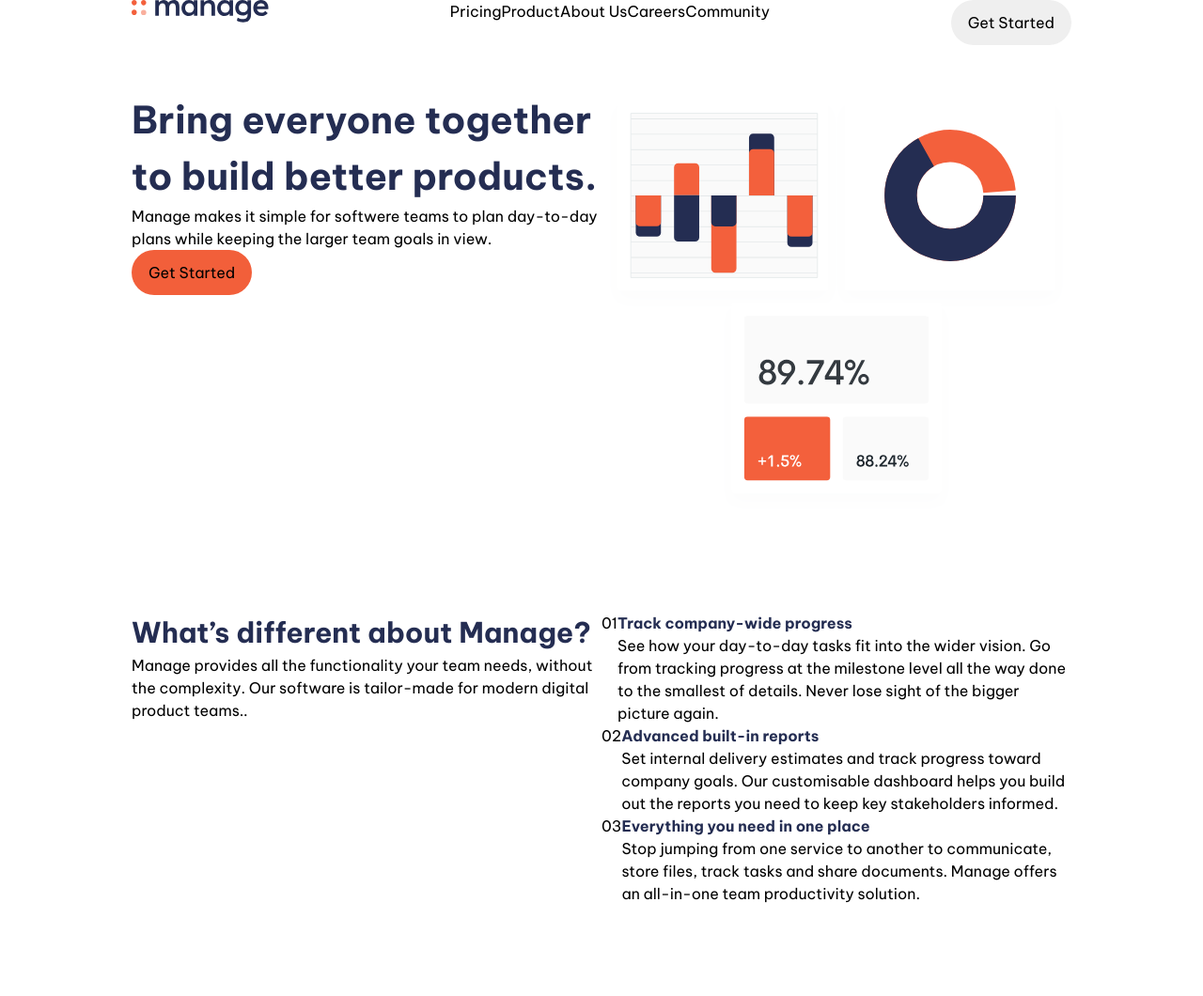
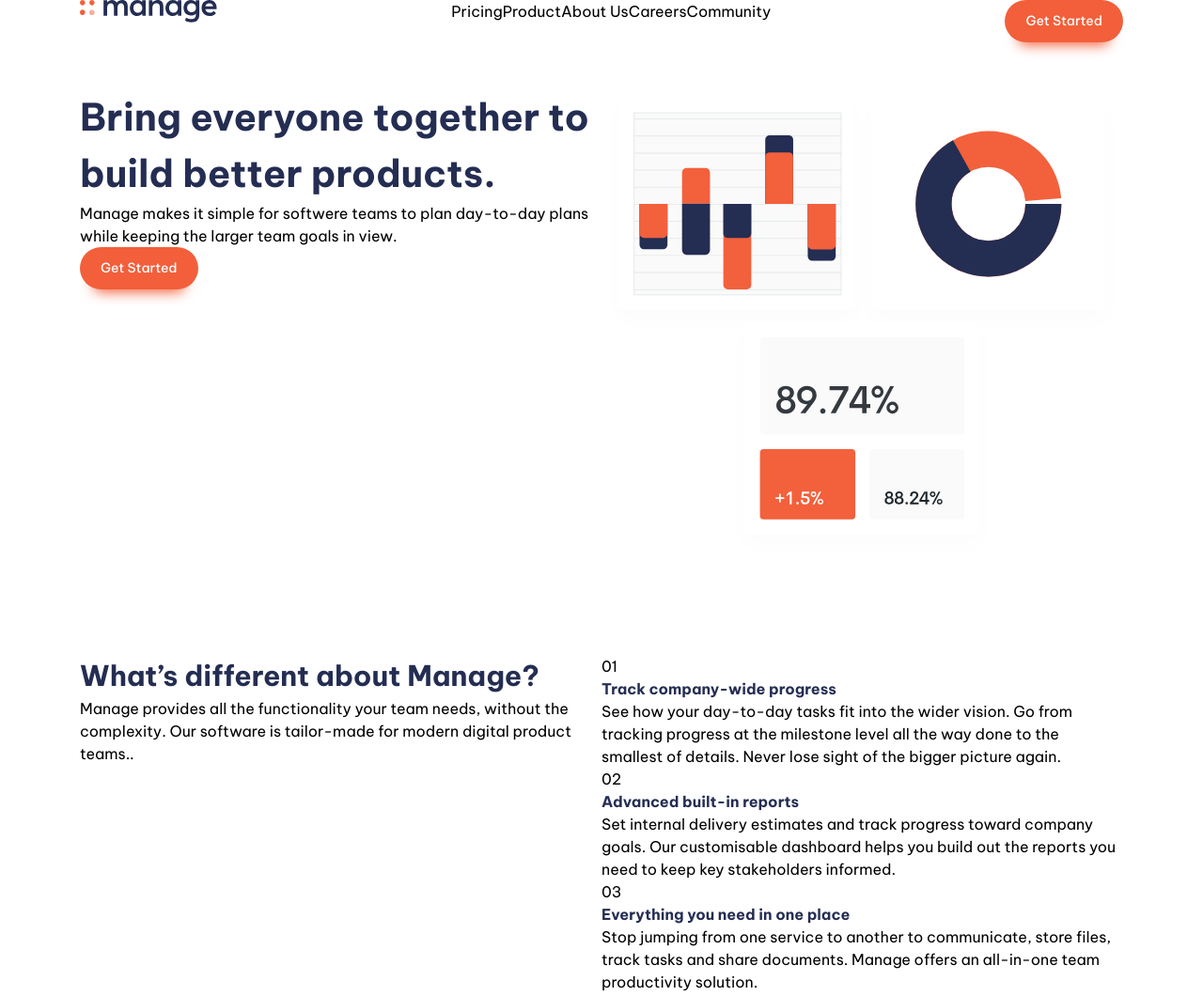
Before and after one commit to nemanjap16/manage-landing-page, a website built with Vite: page index.html in a window 1280 px wide. Shown: the top 1060 px of the page at 94% size. Built offline with nearby package versions, Linux system fonts and the light colour scheme.

Commit message:
finished button styling

```diff
--- a/css/button.css
+++ b/css/button.css
@@ -1,15 +1,33 @@
 .btn {
+    cursor: pointer;
     appearance: none;
     border: none;
     outline: none;
-    padding: 12px 18px;
+    padding: 12px 22px;
     border-radius: 36px;
+    width: max-content;
+    font-weight: var(--fw-500);
+    font-size: var(--fs-2);
 }
 
 button[data-type="white"] {
     background-color: var(--very-light-gray);
+    color: var(--bright-red);
+    box-shadow: 0 1.2em 1em -1em hsl(0, 84%, 57%);
+}
+
+button[data-type="white"]:hover,
+button[data-type="white"]:focus-visible {
+    background-color: hsla(0 0% 98% / 90%);
 }
 
 button[data-type="bright-red"] {
     background-color: var(--bright-red);
+    color: var(--very-light-gray);
+    box-shadow: 0 1.2em 1em -1em var(--bright-red);
 }
+
+button[data-type="bright-red"]:hover,
+button[data-type="bright-red"]:focus-visible {
+    background-color: hsla(12 88% 59% / 80%);
+}
--- a/css/utilities.css
+++ b/css/utilities.css
@@ -51,13 +51,27 @@
 /* DISPLAY */
 
 .container {
-    max-width: 1000px;
+    max-width: 1110px;
     width: 100%;
     margin-inline: auto;
+    padding-inline: 1rem;
+}
+
+@media (min-width: 1110px) {
+    .container {
+        padding-inline: 0;
+    }
 }
 
 .flex {
     display: flex;
+    flex-flow: wrap;
+}
+
+@media (max-width: 50em) {
+    .flex {
+        flex-direction: column;
+    }
 }
 
 .flex-center {
@@ -109,10 +123,24 @@
 
 .fs-5 {
     font-size: var(--fs-5);
+    line-height: 1.2;
+}
+
+@media (min-width: 900px) {
+    .fs-5 {
+        line-height: inherit;
+    }
 }
 
 .fs-6 {
     font-size: var(--fs-6);
+    line-height: 1.2;
+}
+
+@media (min-width: 900px) {
+    .fs-6 {
+        line-height: inherit;
+    }
 }
 
 /* FONT WEIGHT */
@@ -139,8 +167,20 @@
     width: 50%;
 }
 
+@media (max-width: 50em) {
+    .w-50 {
+        width: 100%;
+    }
+}
+
 .w-25 {
     width: 25%;
+}
+
+@media (max-width: 50em) {
+    .w-25 {
+        width: 100%;
+    }
 }
 
 .ml-auto {
--- a/global.css
+++ b/global.css
@@ -21,7 +21,7 @@
   /* 14px */
   --fs-2: 0.875rem;
   /* 15px */
-  --fs-5: 0.9375rem;
+  --fs-3: 0.9375rem;
   /* 16px */
   --fs-4: 1rem;
   /* 32px */
--- a/index.html
+++ b/index.html
@@ -29,7 +29,7 @@
           <li><a href="#">Community</a></li>
         </ul>
       </nav>
-      <button class="btn">Get Started</button>
+      <button class="btn" data-type="bright-red">Get Started</button>
     </div>
   </header>
   <main>
@@ -95,7 +95,7 @@
       <div class="container flex-column align-center">
         <h2>What they’ve said</h2>
         <!-- carousel -->
-        <button class="btn">Get Started</button>
+        <button class="btn" data-type="bright-red">Get Started</button>
       </div>
     </section>
     <section class="get-started  bg-bright-red">
```
